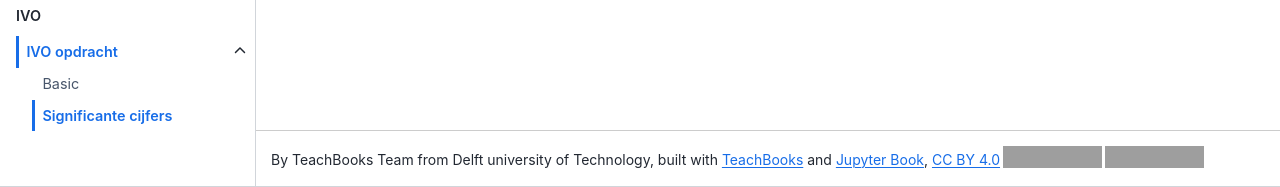
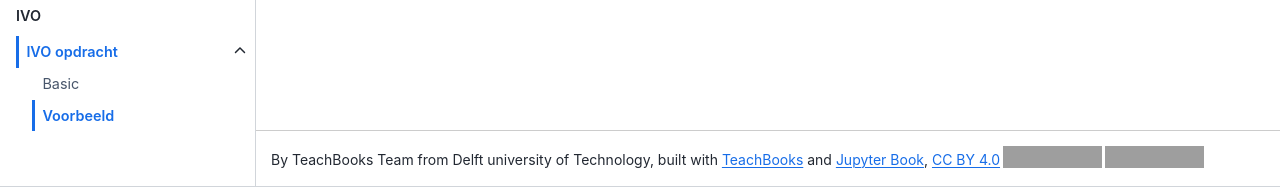
Before and after one commit to TUD-SEEd/betasteunpunt, a Jupyter Book: the page built from book/IVO/voorbeeld.md, in a window 1280 px wide. Shown: the part 714-901 px from the top of the page. Built offline with Jupyter Book 1.0.4 settings and Sphinx 7.4.7 and the Sphinx Book theme 1.1.4, drawn with Linux system fonts in a browser that asks for light colours; comment, search, counter and statistics services are not loaded; grey boxes are pictures that could not be loaded.

Commit message:
update voorbeeld

````diff
--- a/book/IVO/voorbeeld.md
+++ b/book/IVO/voorbeeld.md
@@ -27,7 +27,7 @@
 h. $3,70 \cdot 10^2$\
 i. $0,00604$\
 j. $75000$\
-k. $0,0001$\
+k. $0,0001$
 ```
 
 ```{exercise}
--- a/book/_toc.yml
+++ b/book/_toc.yml
@@ -30,3 +30,4 @@
       - file: IVO/basic
         title: Basic
       - file: IVO/voorbeeld
+        title: Voorbeeld
````
Also changed, not shown: other parts of book/IVO/voorbeeld.md (+1 -1 lines).
